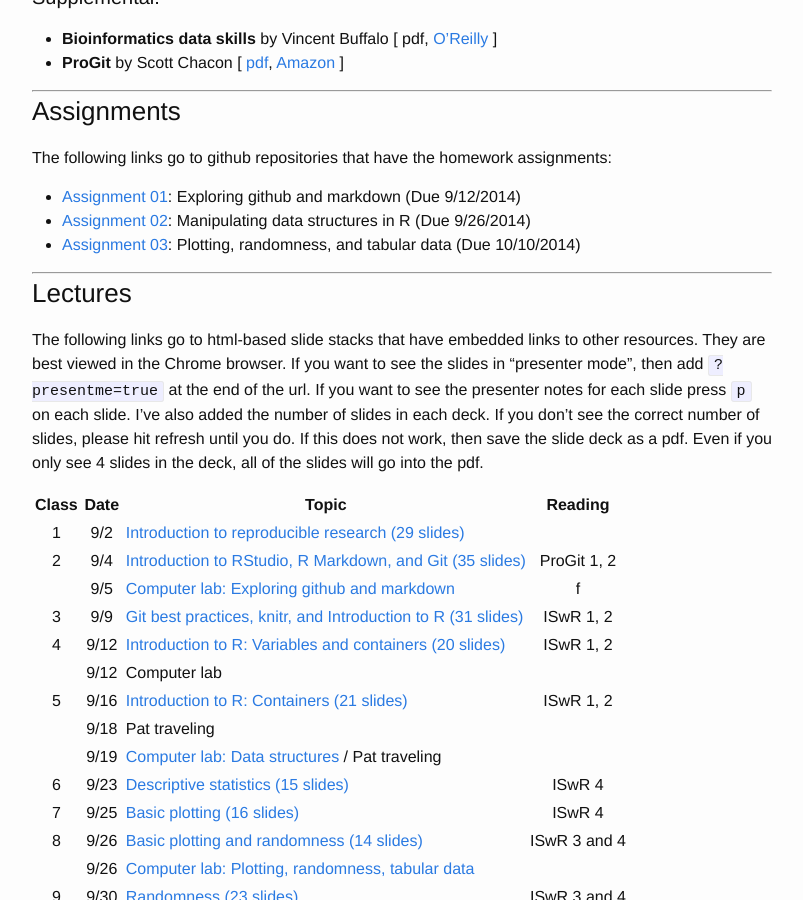
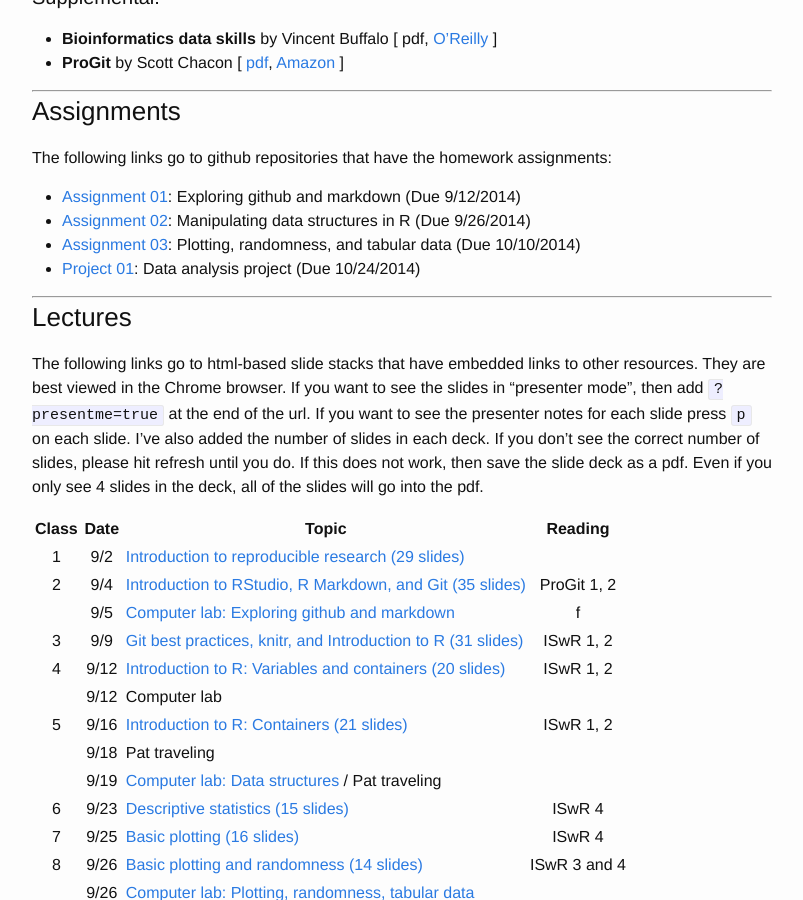
Before and after one commit to microbialinformatics/microbialinformatics.github.io, a Jekyll site: the page built from index.md, in a window 1280 px wide and 900 px high, scrolled down 1369 px. Shown: the whole window, without its empty margins (238-1041 px from the left). Built offline with Jekyll 4.4.1, drawn with Linux system fonts in a browser that asks for light colours.

Commit message:
Added link for Project01 repository

```diff
--- a/index.md
+++ b/index.md
@@ -35,6 +35,7 @@ The following links go to github repositories that have the homework assignments
 * [Assignment 01](https://github.com/microbialinformatics/assignment01): Exploring github and markdown (Due 9/12/2014)
 * [Assignment 02](https://github.com/microbialinformatics/assignment02): Manipulating data structures in R (Due 9/26/2014)
 * [Assignment 03](https://github.com/microbialinformatics/assignment03): Plotting, randomness, and tabular data (Due 10/10/2014)
+* [Project 01](https://github.com/microbialinformatics/project1): Data analysis project (Due 10/24/2014)
 
 ----
 
```
